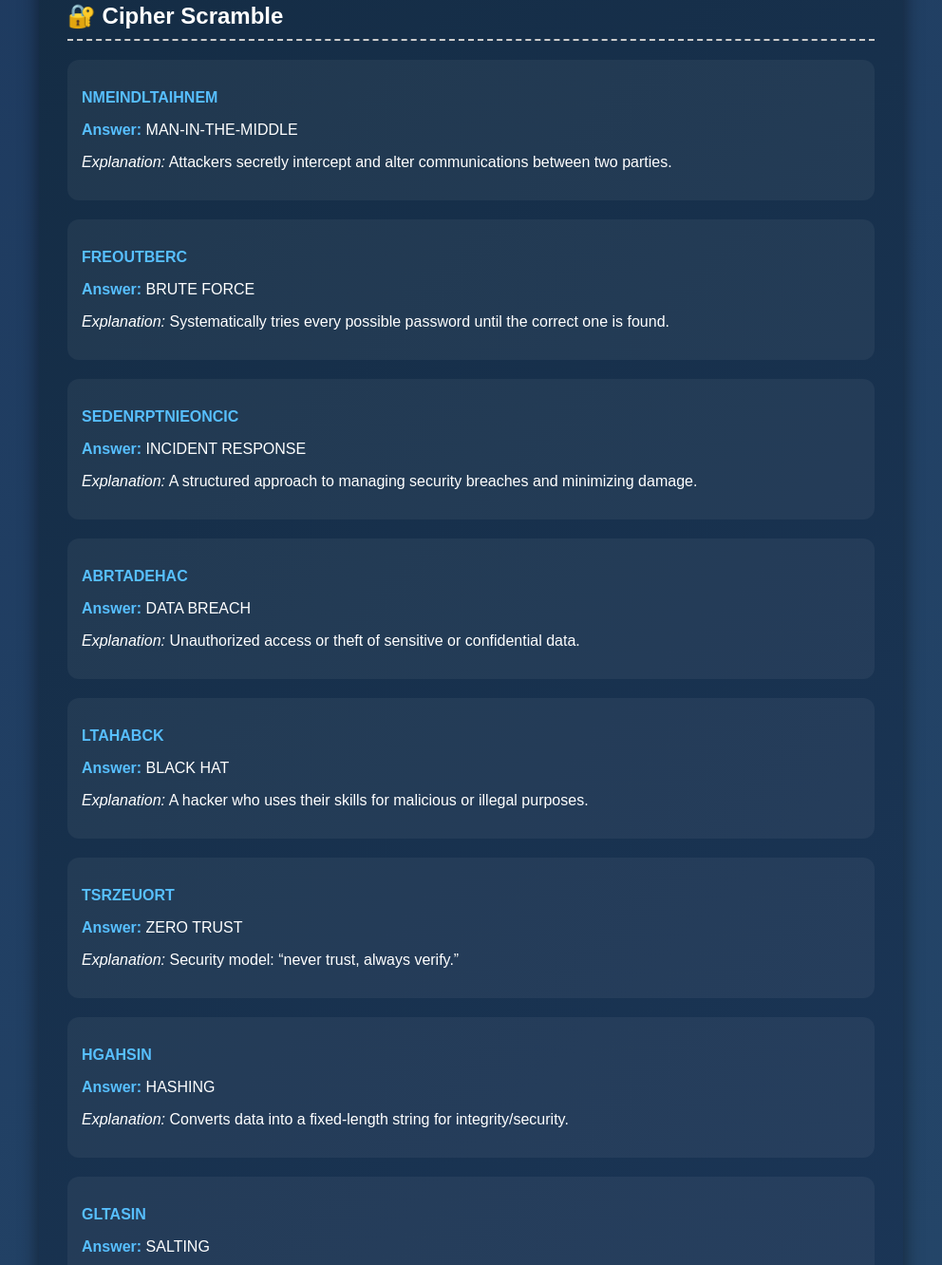
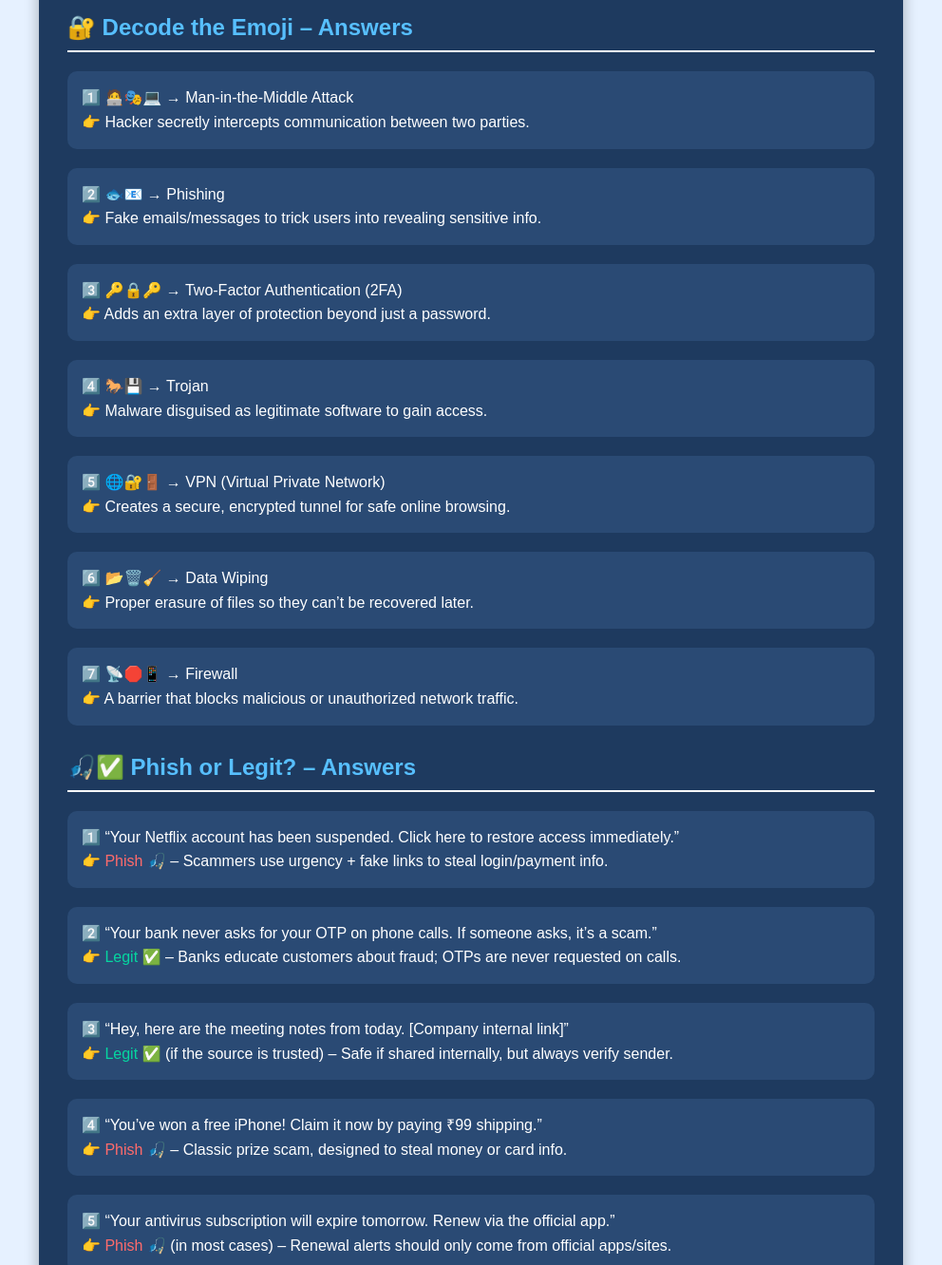
Before and after one commit to QHFKaveri/firewall-friday-answers, a plain HTML site: page index.html in a window 1280 px wide. Shown: the part 124-1456 px from the top of the page at 95% size, without its empty margins (144-1136 px from the left). Drawn offline with Linux system fonts and the light colour scheme.

Commit message:
Update index.html

```diff
--- a/index.html
+++ b/index.html
@@ -1,204 +1,120 @@
 <!DOCTYPE html>
 <html lang="en">
 <head>
-  <meta charset="UTF-8" />
-  <meta name="viewport" content="width=device-width, initial-scale=1" />
-  <title>Firewall Friday — Cyber Games</title>
+  <meta charset="UTF-8">
+  <meta name="viewport" content="width=device-width, initial-scale=1">
+  <title>Firewall Friday Answers</title>
   <style>
     body {
       font-family: Arial, sans-serif;
-      background: linear-gradient(135deg, #1e3a5f, #274b6d);
+      background-color: #e6f1ff;
       color: white;
       padding: 20px;
       margin: 0;
     }
-
     .container {
       max-width: 850px;
       margin: auto;
-      background: linear-gradient(135deg, #142c44, #1e3a5f);
+      background-color: #1e3a5f;
       padding: 30px;
       border-radius: 15px;
-      box-shadow: 0 0 20px rgba(0, 0, 0, 0.5);
+      box-shadow: 0 0 15px rgba(0,0,0,0.3);
     }
-
     h1 {
       text-align: center;
-      color: #f0f0f0;
-      margin-top: 0;
+      color: #cacaca;
     }
-
     .section {
-      margin-top: 40px;
+      margin-top: 30px;
     }
-
     .section h2 {
-      border-bottom: 2px dashed #cccccc;
+      border-bottom: 2px solid white;
       padding-bottom: 10px;
-      color: #ffffff;
-      margin-top: 0;
-    }
-
-    .puzzle {
-      background: rgba(255, 255, 255, 0.05);
-      padding: 15px;
-      border-radius: 12px;
-      margin-bottom: 20px;
-    }
-
-    .puzzle strong {
       color: #57bfff;
     }
-
-    .fact {
-      background: rgba(255, 255, 255, 0.08);
-      padding: 12px 14px;
+    ul {
+      list-style-type: none;
+      padding-left: 0;
+    }
+    li {
+      margin-bottom: 20px;
+      background: #2a4a74;
+      padding: 15px;
       border-radius: 10px;
-      margin-bottom: 15px;
-      line-height: 1.45;
-      transition: all 0.3s ease;
+      line-height: 1.6;
     }
-
-    .fact:hover {
-      background: rgba(255, 255, 255, 0.15);
-      transform: scale(1.01);
+    strong {
+      color: #ffd166;
     }
-
-    hr {
-      border: 1px dotted #ccc;
-      margin: 40px 0;
+    a {
+      color: #57bfff;
+      text-decoration: none;
     }
-
+    a:hover {
+      text-decoration: underline;
+    }
     .footer {
       text-align: center;
       margin-top: 40px;
       font-size: 14px;
-    }
-
-    a {
-      color: #57bfff;
-      text-decoration: none;
-    }
-
-    a:hover {
-      text-decoration: underline;
+      color: #ccc;
     }
   </style>
 </head>
 <body>
   <div class="container">
-    <h1>Firewall Friday — Cyber Games</h1>
+    <h1>Firewall Friday — Answer Key 📝</h1>
 
-    <!-- Cipher Scramble -->
+    <!-- Decode the Emoji Section -->
     <div class="section">
-      <h2>🔐 Cipher Scramble</h2>
+      <h2>🔐 Decode the Emoji – Answers</h2>
+      <ul>
+        <li><strong>1️⃣ 🧑‍💻🎭💻</strong> → Man-in-the-Middle Attack <br>
+        👉 Hacker secretly intercepts communication between two parties.</li>
 
-      <div class="puzzle">
-        <p><strong>NMEINDLTAIHNEM</strong></p>
-        <p><strong>Answer:</strong> MAN-IN-THE-MIDDLE</p>
-        <p><em>Explanation:</em> Attackers secretly intercept and alter communications between two parties.</p>
-      </div>
+        <li><strong>2️⃣ 🐟📧</strong> → Phishing <br>
+        👉 Fake emails/messages to trick users into revealing sensitive info.</li>
 
-      <div class="puzzle">
-        <p><strong>FREOUTBERC</strong></p>
-        <p><strong>Answer:</strong> BRUTE FORCE</p>
-        <p><em>Explanation:</em> Systematically tries every possible password until the correct one is found.</p>
-      </div>
+        <li><strong>3️⃣ 🔑🔒🔑</strong> → Two-Factor Authentication (2FA) <br>
+        👉 Adds an extra layer of protection beyond just a password.</li>
 
-      <div class="puzzle">
-        <p><strong>SEDENRPTNIEONCIC</strong></p>
-        <p><strong>Answer:</strong> INCIDENT RESPONSE</p>
-        <p><em>Explanation:</em> A structured approach to managing security breaches and minimizing damage.</p>
-      </div>
+        <li><strong>4️⃣ 🐎💾</strong> → Trojan <br>
+        👉 Malware disguised as legitimate software to gain access.</li>
 
-      <div class="puzzle">
-        <p><strong>ABRTADEHAC</strong></p>
-        <p><strong>Answer:</strong> DATA BREACH</p>
-        <p><em>Explanation:</em> Unauthorized access or theft of sensitive or confidential data.</p>
-      </div>
+        <li><strong>5️⃣ 🌐🔐🚪</strong> → VPN (Virtual Private Network) <br>
+        👉 Creates a secure, encrypted tunnel for safe online browsing.</li>
 
-      <div class="puzzle">
-        <p><strong>LTAHABCK</strong></p>
-        <p><strong>Answer:</strong> BLACK HAT</p>
-        <p><em>Explanation:</em> A hacker who uses their skills for malicious or illegal purposes.</p>
-      </div>
+        <li><strong>6️⃣ 📂🗑️🧹</strong> → Data Wiping <br>
+        👉 Proper erasure of files so they can’t be recovered later.</li>
 
-      <div class="puzzle">
-        <p><strong>TSRZEUORT</strong></p>
-        <p><strong>Answer:</strong> ZERO TRUST</p>
-        <p><em>Explanation:</em> Security model: “never trust, always verify.”</p>
-      </div>
-
-      <div class="puzzle">
-        <p><strong>HGAHSIN</strong></p>
-        <p><strong>Answer:</strong> HASHING</p>
-        <p><em>Explanation:</em> Converts data into a fixed-length string for integrity/security.</p>
-      </div>
-
-      <div class="puzzle">
-        <p><strong>GLTASIN</strong></p>
-        <p><strong>Answer:</strong> SALTING</p>
-        <p><em>Explanation:</em> Adding randomness to passwords before hashing to resist attacks.</p>
-      </div>
-
-      <div class="puzzle">
-        <p><strong>STINO</strong></p>
-        <p><strong>Answer:</strong> OSINT</p>
-        <p><em>Explanation:</em> Open-Source Intelligence from publicly available sources.</p>
-      </div>
-
-      <div class="puzzle">
-        <p><strong>SJKIANGNCEHSSIONI</strong></p>
-        <p><strong>Answer:</strong> SESSION HIJACKING</p>
-        <p><em>Explanation:</em> Stealing a valid session ID to impersonate a user.</p>
-      </div>
+        <li><strong>7️⃣ 📡🛑📱</strong> → Firewall <br>
+        👉 A barrier that blocks malicious or unauthorized network traffic.</li>
+      </ul>
     </div>
 
-    <hr />
+    <!-- Phish or Legit Section -->
+    <div class="section">
+      <h2>🎣✅ Phish or Legit? – Answers</h2>
+      <ul>
+        <li><strong>1️⃣</strong> “Your Netflix account has been suspended. Click here to restore access immediately.” <br>
+        👉 <span style="color:#ff6b6b;">Phish 🎣</span> – Scammers use urgency + fake links to steal login/payment info.</li>
 
-    <!-- Myth Busted or Fact Trusted -->
-    <div class="section">
-      <h2>🧐 Myth Busted or Fact Trusted?</h2>
+        <li><strong>2️⃣</strong> “Your bank never asks for your OTP on phone calls. If someone asks, it’s a scam.” <br>
+        👉 <span style="color:#06d6a0;">Legit ✅</span> – Banks educate customers about fraud; OTPs are never requested on calls.</li>
 
-      <div class="fact">
-        1️⃣ “Hackers only target big companies, not individuals.” <br>
-        ➡️ Myth ❌ – Individuals are often easier targets for phishing, scams, and identity theft.
-      </div>
+        <li><strong>3️⃣</strong> “Hey, here are the meeting notes from today. [Company internal link]” <br>
+        👉 <span style="color:#06d6a0;">Legit ✅</span> (if the source is trusted) – Safe if shared internally, but always verify sender.</li>
 
-      <div class="fact">
-        2️⃣ “Strong, unique passwords reduce the risk of hacking.” <br>
-        ➡️ Fact ✅ – Unique passwords make it much harder for hackers to use stolen credentials.
-      </div>
+        <li><strong>4️⃣</strong> “You’ve won a free iPhone! Claim it now by paying ₹99 shipping.” <br>
+        👉 <span style="color:#ff6b6b;">Phish 🎣</span> – Classic prize scam, designed to steal money or card info.</li>
 
-      <div class="fact">
-        3️⃣ “All Wi-Fi networks with a password are safe to use.” <br>
-        ➡️ Myth ❌ – Public Wi-Fi (even with a password) can be unsafe if attackers are on the same network.
-      </div>
-
-      <div class="fact">
-        4️⃣ “Phishing attacks can happen through SMS and phone calls, not just email.” <br>
-        ➡️ Fact ✅ – This is called smishing (SMS) and vishing (voice phishing).
-      </div>
-
-      <div class="fact">
-        5️⃣ “Incognito/Private mode hides your browsing from your internet provider.” <br>
-        ➡️ Myth ❌ – It only hides history locally, not from ISPs, employers, or websites.
-      </div>
-
-      <div class="fact">
-        6️⃣ “Updating software regularly helps patch security vulnerabilities.” <br>
-        ➡️ Fact ✅ – Updates fix loopholes that hackers exploit.
-      </div>
-
-      <div class="fact">
-        7️⃣ “Once something is deleted from social media, it’s gone forever.” <br>
-        ➡️ Myth ❌ – Posts may remain stored in backups, archives, or screenshots.
-      </div>
+        <li><strong>5️⃣</strong> “Your antivirus subscription will expire tomorrow. Renew via the official app.” <br>
+        👉 <span style="color:#ff6b6b;">Phish 🎣</span> (in most cases) – Renewal alerts should only come from official apps/sites.</li>
+      </ul>
     </div>
 
     <div class="footer">
-      Follow us on Instagram:<br />
-      <a href="https://www.instagram.com/qhf_kcasc_club?utm_source=qr&igsh=dnl5enh2cjNrYXB3" target="_blank">@qhf_kcasc_club</a>
+      🔒 Stay Cyber Safe! | Kaveri Cyber Club
     </div>
   </div>
 </body>
```
